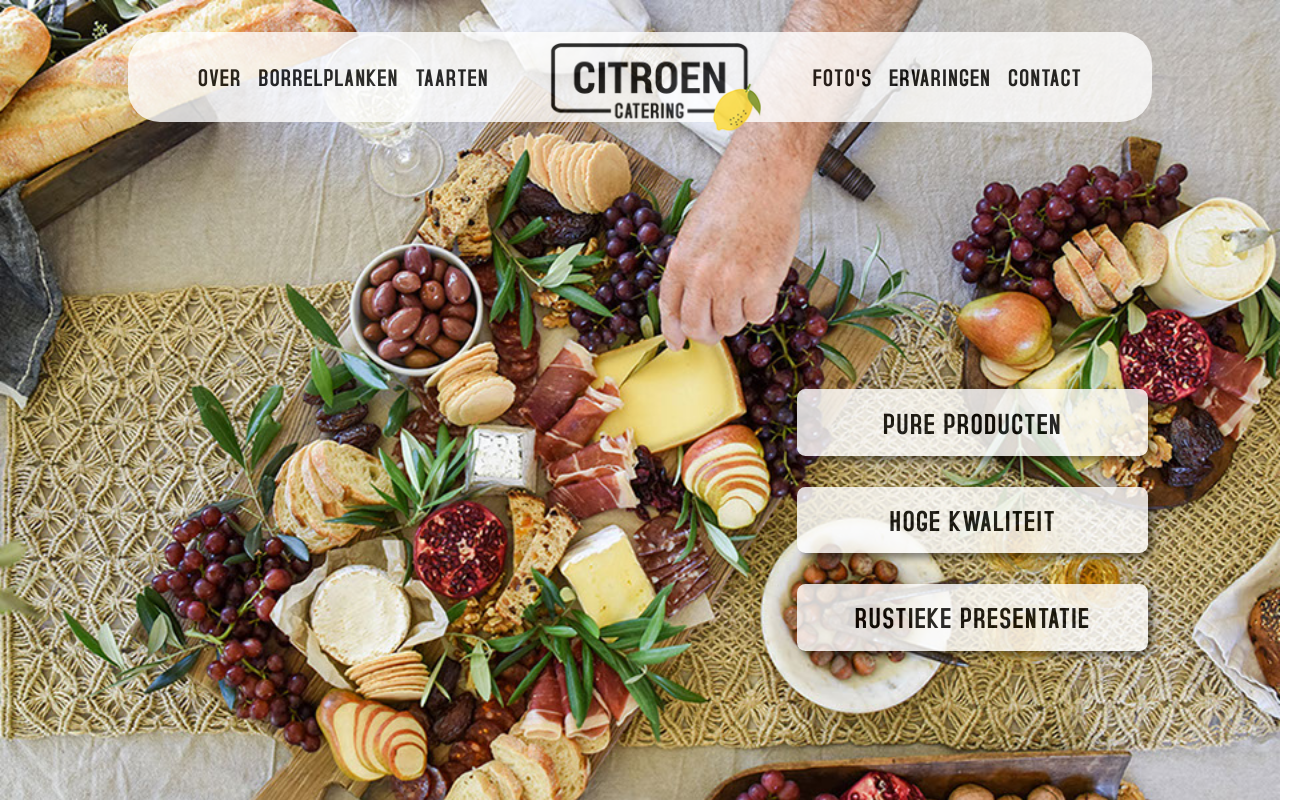
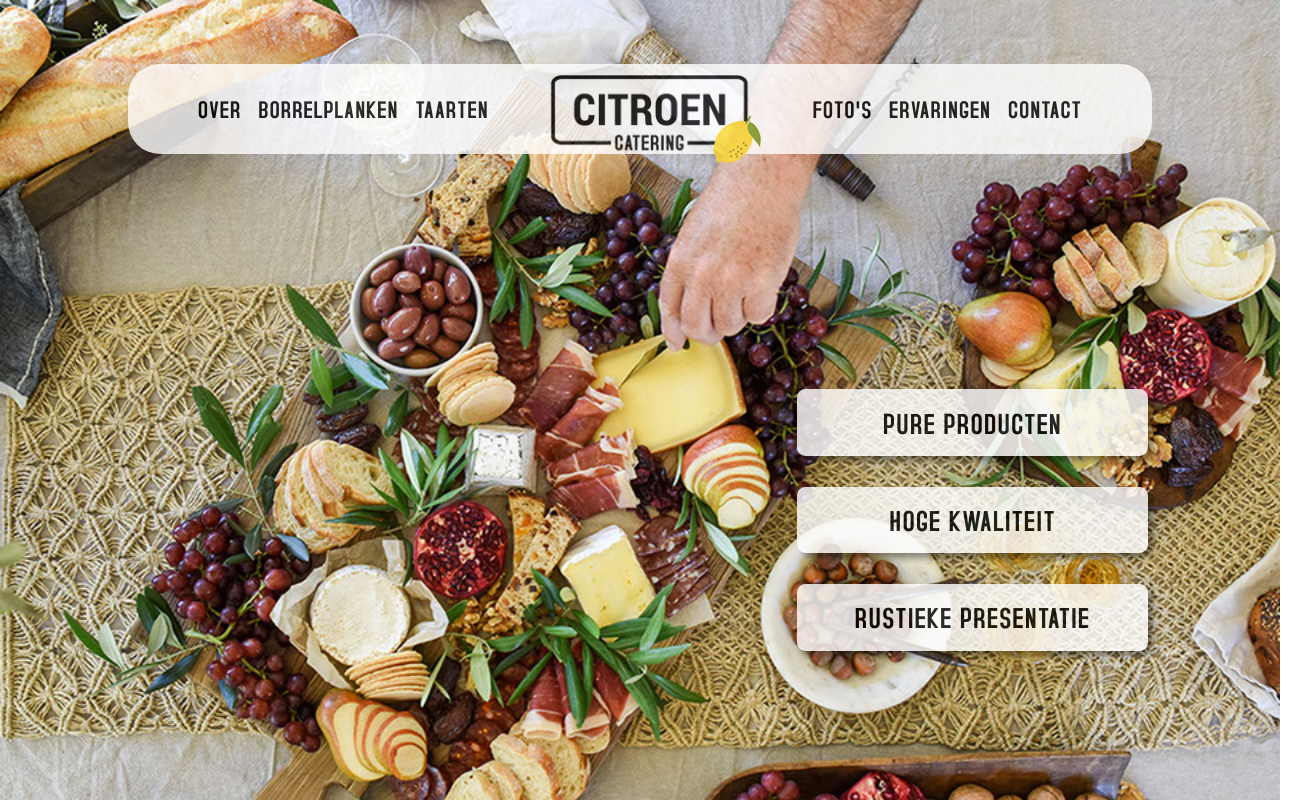
Before and after one commit to MartijnSam/citroen-client, a React (Create React App) app: page / in a window 1280 px wide. Shown: the top 800 px of the page, 1312 px wide, since content can reach past the window. Built offline with nearby package versions, Linux system fonts and the light colour scheme.

Commit message:
added overflow hidden homepage, removed fill

```diff
--- a/src/App.js
+++ b/src/App.js
@@ -13,7 +13,6 @@ import { Switch, Route } from "react-router-dom";
 function App() {
   return (
     <div className="App">
-      <div className="fill">
       <Navigation />
       <Switch>
         <Route exact path="/" component={Homepage} />
@@ -25,7 +24,6 @@ function App() {
         <Route exact path="/fotos" component={Fotos} />
       </Switch>
     </div>
-    </div>
   );
 }
 
--- a/src/components/Navigation.css
+++ b/src/components/Navigation.css
@@ -1,11 +1,9 @@
 .fixed-nav-bar {
   position: fixed;
-  top: 0;
-  left: 0;
-  right: 0;
+  top: 5vw;
+  left: 10%;
+  right: 10%;
   width: 80%;
-  margin: auto;
-  margin-top: 2rem;
   z-index: 9999;
   border-radius: 2rem;
   background-color: white;
@@ -96,6 +94,7 @@
   .menu-items {
     display: none;
   }
+
   .hamburger-icon {
     margin-right: 3rem;
     display: flex;
@@ -132,12 +131,12 @@
 
   .dropdown {
     position: fixed;
-    z-index: 9999;
     top: 0;
     left: 0;
     right: 0;
     bottom: 0;
     padding-top: 6rem;
+    z-index: 9999;
     display: flex;
     flex-direction: column;
     align-items: center;
@@ -197,10 +196,6 @@
     text-decoration: none;
   }
 
-  /* .fixed-nav-bar {
-    width: fit-content;
-  } */
-
   @keyframes rotateX {
     0% {
       opacity: 0;
--- a/src/pages/Homepage.css
+++ b/src/pages/Homepage.css
@@ -1,5 +1,6 @@
 .homepage {
   width: 100%;
+  overflow: hidden;
 }
 
 .homepage .img1 {
```
Lines whose indentation alone changed are shown as unchanged.
